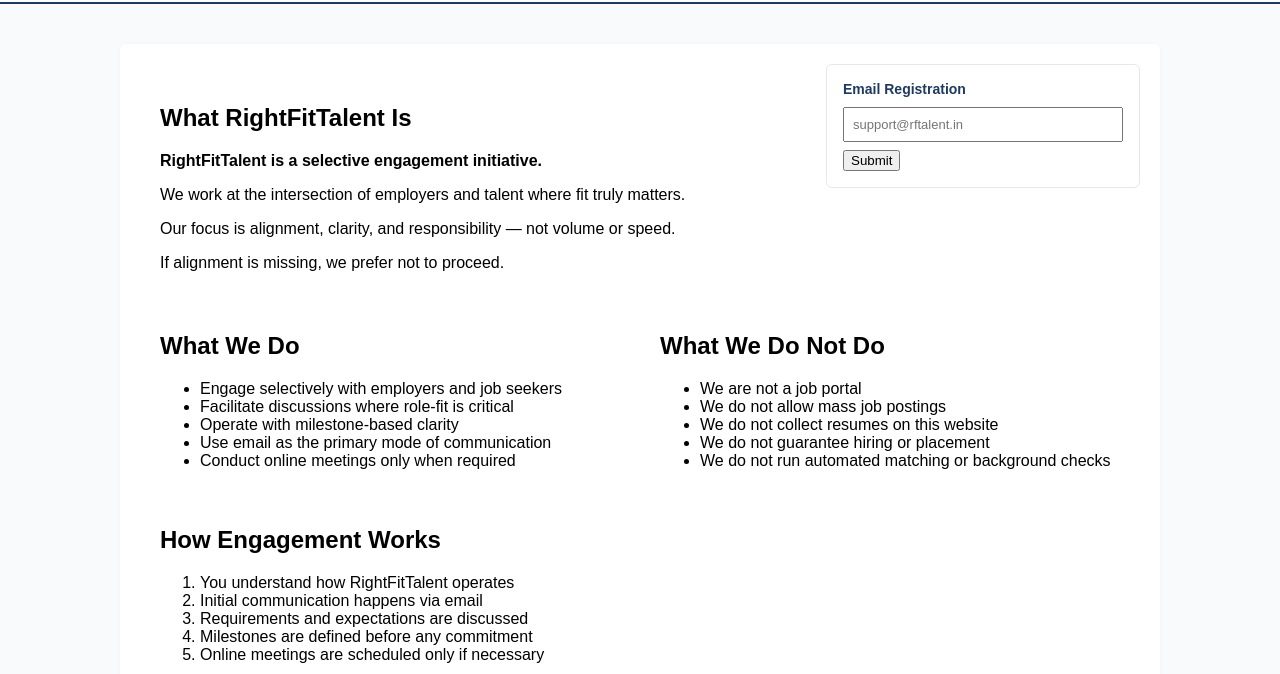
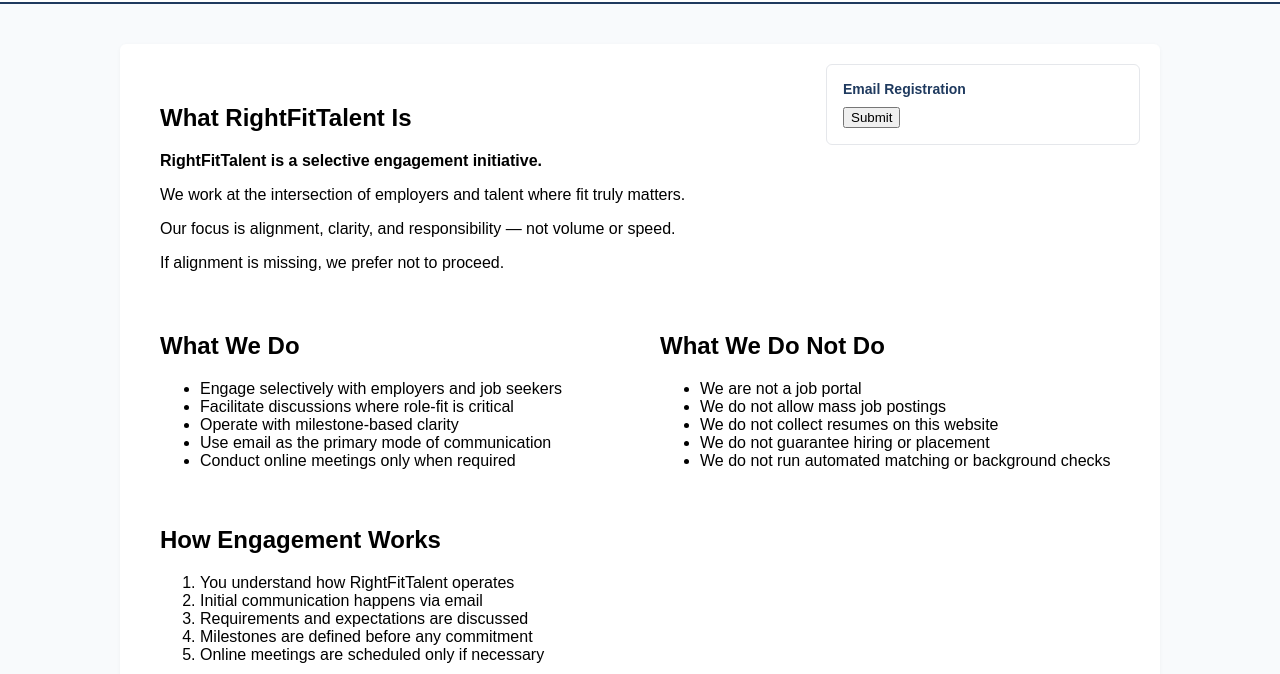
Before and after one commit to madhuanusha2025-wq/madhuanusha2025-wq.github.io, a plain HTML site: page index.html in a window 1280 px wide. Shown: the part 126-800 px from the top of the page. Drawn offline with Linux system fonts and the light colour scheme.

Commit message:
Update index.html

```diff
--- a/index.html
+++ b/index.html
@@ -116,19 +116,7 @@
 <!-- ===== Email Input (Visible Immediately) ===== -->
 <div id="email-box">
     <h4>Email Registration</h4>
-    <form
-  method="POST"
-  action="https://script.google.com/macros/s/AKfycbxB4eyO2ZNI4-JtEq4WjdQqToxR0rHXwrh_Y1-yb_jIDFc0tJtv1Y-vZmHKUaSAd_nJ_A/exec"
->
-  <input
-    type="email"
-    name="email"
-    id="email-input"
-    placeholder="support@rftalent.in"
-    required
-  >
   <button type="submit">Submit</button>
-</form>
     <div id="email-msg"></div>
 </div>
 
```
